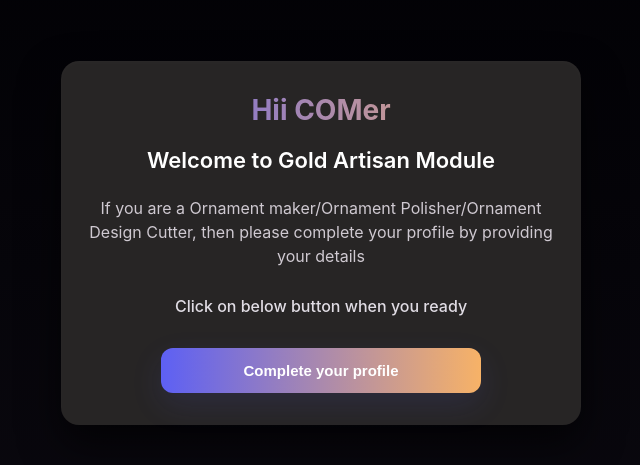
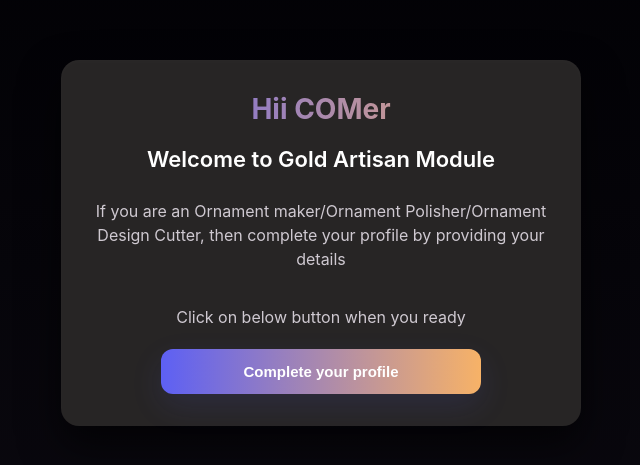
Before and after one commit to sameer021000/GoldArtisan, a React (Create React App) app in the folder frontend/: page /HomeScreen in a window 1280 px wide. Shown: the part 167-632 px from the top of the page, without its empty margins (319-959 px from the left). Built offline with nearby package versions, Linux system fonts and the light colour scheme.

Commit message:
Done some modifications

```diff
--- a/frontend/src/HomeScreenFolder/HomeScreen.jsx
+++ b/frontend/src/HomeScreenFolder/HomeScreen.jsx
@@ -18,8 +18,8 @@ function HomeScreen() {
         <h2 id="h2Id1_Home">Welcome to Gold Artisan Module</h2>
 
         <p id="pId1_Home">
-          If you are a Ornament maker/Ornament Polisher/Ornament Design Cutter, then please complete your profile by
-          providing your details
+          If you are an Ornament maker/Ornament Polisher/Ornament Design Cutter, then
+          complete your profile by providing your details
         </p>
 
         <p id="pId2_Home">Click on below button when you ready</p>
--- a/frontend/src/HomeScreenFolder/HomeScreenCSS.css
+++ b/frontend/src/HomeScreenFolder/HomeScreenCSS.css
@@ -63,18 +63,16 @@
 }
 
 #pId1_Home {
-  margin-top: 4px;
+  margin-top: 8px;
 }
 
 #pId2_Home {
-  margin-top: 8px;
-  font-weight: 500;
-  color: #e0dce4;
+  margin-top: 16px;
 }
 
 /* Button matching SignUpScreen style */
 #btnId1_Home {
-  margin-top: 12px;
+  margin-top: 2px;
   width: 100%;
   max-width: 320px;
   padding: 14px 12px;
```
